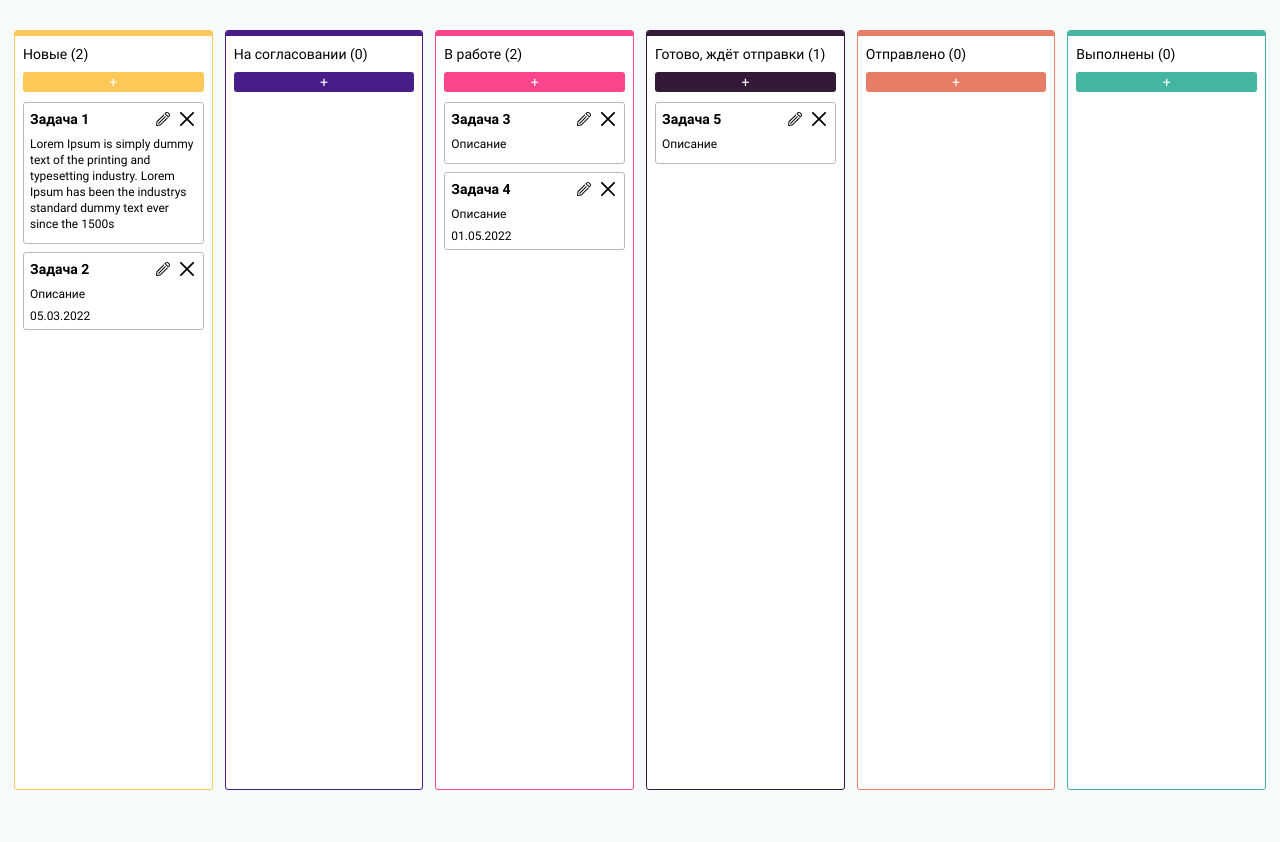
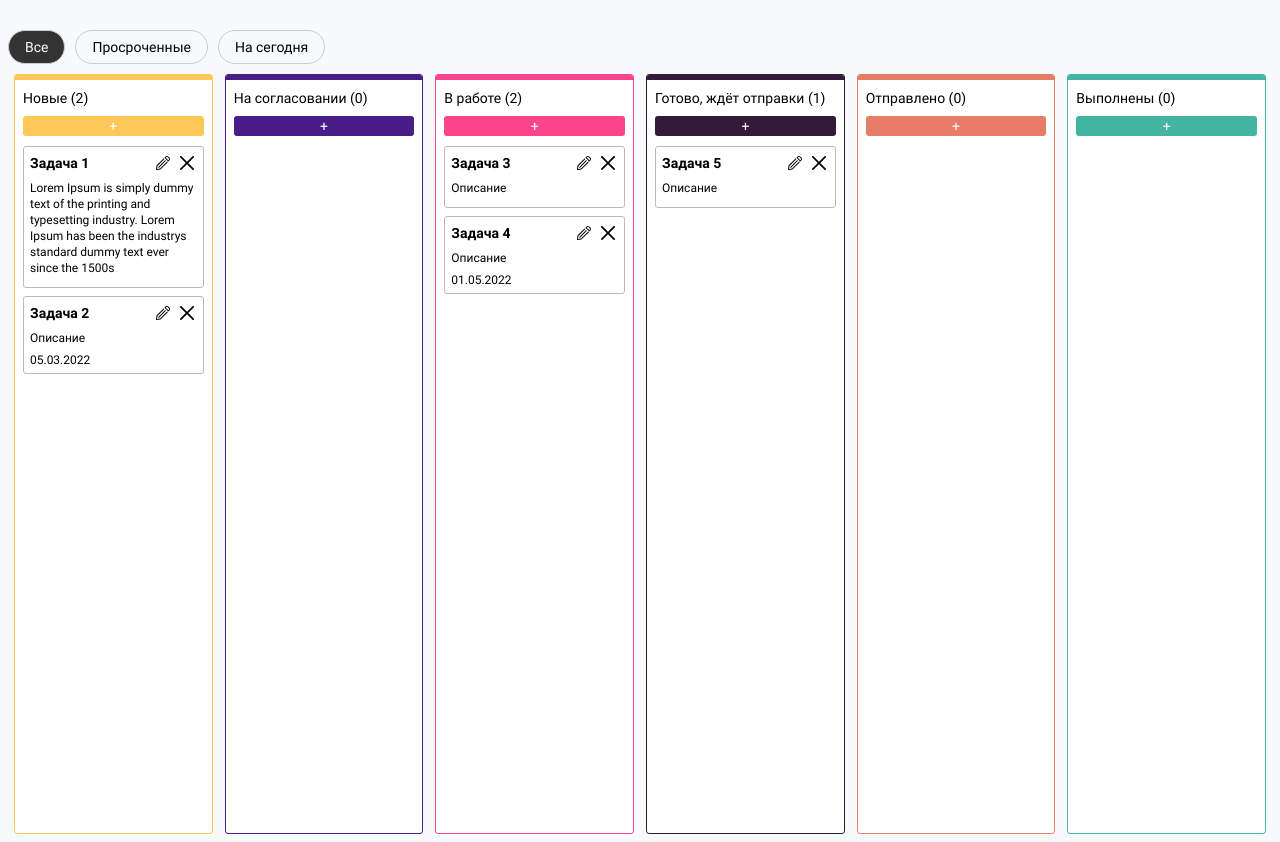
Before and after one commit to rom4es/kanban, a React (Create React App) app: page / in a window 1280 px wide. Before the commit the page ends 800 px from the top, so only its background shows below. Built offline with nearby package versions, Linux system fonts and the light colour scheme.

Commit message:
Added filter

```diff
--- a/src/components/cardForm/index.tsx
+++ b/src/components/cardForm/index.tsx
@@ -3,7 +3,7 @@ import { useAppDispatch, useAppSelector } from '../../hooks';
 import './styles.scss';
 import 'react-datepicker/dist/react-datepicker.css';
 import DatePicker from 'react-datepicker';
-import { addCard } from '../../store/slices/kanban';
+import { addCard, editCard } from '../../store/slices/kanban';
 import { ICard } from '../../store/slices/kanban/types';
 import TextareaAutosize from 'react-textarea-autosize';
 
@@ -23,6 +23,18 @@ const CardForm: React.FC<CardFormProps> = ({ onClose, initialStatus = null, card
   const [status, setStatus] = useState<number>(initialStatus ? initialStatus : statuses[0].id);
 
   const onSave = () => {
+    if (card) {
+      dispatch(
+        editCard({
+          card: {
+            id: card.id,
+            name,
+            description,
+            due: dueDate ? dueDate.toISOString() : null,
+          }
+        })
+      );
+    } else {
       dispatch(
         addCard({
           card: {
@@ -33,6 +45,7 @@ const CardForm: React.FC<CardFormProps> = ({ onClose, initialStatus = null, card
           statusId: status,
         })
       );
+    }
     onClose();
   };
 
@@ -63,6 +76,7 @@ const CardForm: React.FC<CardFormProps> = ({ onClose, initialStatus = null, card
             onChange={(date: Date) => setDueDate(date)}
             dateFormat="dd.MM.yyyy"
             calendarStartDay={1}
+            minDate={new Date()}
           />
         </div>
         <div className="b-select">
--- /dev/null
+++ b/src/components/dueFilter/index.tsx
@@ -0,0 +1,54 @@
+import React, { useState } from 'react';
+import { useAppDispatch, useAppSelector } from '../../hooks';
+import { changeFilter } from '../../store/slices/kanban';
+import { DueFilterType } from '../../store/slices/kanban/types';
+import './styles.scss';
+
+interface DueFilterProps {}
+
+const DueFilter: React.FC<DueFilterProps> = () => {
+  const { dueFilter } = useAppSelector((state) => state.kanban);
+  const dispatch = useAppDispatch();
+
+  const filters = [
+    {
+      name: 'Все',
+      value: DueFilterType.All,
+    },
+    {
+      name: 'Просроченные',
+      value: DueFilterType.Overdue,
+    },
+    {
+      name: 'На сегодня',
+      value: DueFilterType.Today,
+    },
+  ];
+
+  const onChangeFilter = (e: React.ChangeEvent<HTMLInputElement>) => {
+    dispatch(
+      changeFilter({
+        newValue: e.target.value as DueFilterType,
+      })
+    );
+  };
+
+  return (
+    <div className="b-filter">
+      {filters.map((filter) => (
+        <div className="b-filter-item" key={filter.value}>
+          <input
+            type="radio"
+            value={filter.value}
+            checked={dueFilter === filter.value}
+            onChange={onChangeFilter}
+            id={`filter-${filter.value}`}
+          />
+          <label htmlFor={`filter-${filter.value}`}>{filter.name}</label>
+        </div>
+      ))}
+    </div>
+  );
+};
+
+export default DueFilter;
--- /dev/null
+++ b/src/components/dueFilter/styles.scss
@@ -0,0 +1,25 @@
+.b-filter {
+  margin-bottom: 10px;
+  .b-filter-item {
+    position: relative;
+    display: inline-block;
+    margin-right: 10px;
+    input {
+      position: absolute;
+      opacity: 0;
+      visibility: hidden;
+      &:checked + label{
+        background-color: #333;
+        color: #FFF;
+        border-color: 1px solid #333;
+      }
+    }
+    label {
+      display: inline-block;
+      padding: 6px 16px;
+      border: 1px solid #ccc;
+      border-radius: 100px;
+      cursor: pointer;
+    }
+  }
+}
--- a/src/components/kanban/card/index.tsx
+++ b/src/components/kanban/card/index.tsx
@@ -103,7 +103,7 @@ const KanbanCard: React.FC<KanbanCardProps> = ({ card, statusId }) => {
           </button>
         </div>
         <div className="b-kanban-card-name">{card.name}</div>
-        <div className="b-kanban-card-decsr">{card.description}</div>
+        <div className="b-kanban-card-descr">{card.description}</div>
         <div className="b-kanban-card-due">
           {card.due ? dayjs(card.due).format('DD.MM.YYYY') : ''}
         </div>
--- a/src/components/kanban/card/styles.scss
+++ b/src/components/kanban/card/styles.scss
@@ -28,10 +28,12 @@ $card-line-height: 16px;
       font-weight: 700;
       margin-bottom: 6px;
     }
-    &-decsr {
+    &-descr {
       margin-bottom: 6px;
       font-size: $card-font-size;
       line-height: $card-line-height;
+      white-space: pre-wrap;
+      word-wrap: break-word;
     }
     &-due {
       font-size: $card-font-size;
@@ -47,7 +49,7 @@ $card-line-height: 16px;
     border-radius: 3px;
     height: 4px;
     background-color: #bababa;
-    &.before{
+    &.before {
       bottom: auto;
       top: -2px;
     }
@@ -56,13 +58,13 @@ $card-line-height: 16px;
 
 // Modals
 
-.b-modal-remove{
-  p{
+.b-modal-remove {
+  p {
     font-size: 16px;
     line-height: 24px;
     margin-bottom: 10px;
   }
-  &-controls .b-btn{
+  &-controls .b-btn {
     margin-right: 10px;
   }
 }
--- a/src/components/kanban/index.tsx
+++ b/src/components/kanban/index.tsx
@@ -2,6 +2,7 @@ import React, { useState } from 'react';
 import { DndProvider } from 'react-dnd';
 import { HTML5Backend } from 'react-dnd-html5-backend';
 import { useAppSelector } from '../../hooks';
+import DueFilter from '../dueFilter';
 import Modal from '../modal';
 import KanbanList from './list';
 import './styles.scss';
@@ -12,6 +13,8 @@ const Kanban: React.FC<KanbanProps> = () => {
   const { statuses } = useAppSelector((state) => state.kanban);
 
   return (
+    <div className="b-page">
+      <DueFilter></DueFilter>
       <DndProvider backend={HTML5Backend}>
         <div className="b-kanban">
           {statuses.map((item) => (
@@ -19,6 +22,7 @@ const Kanban: React.FC<KanbanProps> = () => {
           ))}
         </div>
       </DndProvider>
+    </div>
   );
 };
 
--- a/src/components/kanban/list/index.tsx
+++ b/src/components/kanban/list/index.tsx
@@ -1,18 +1,24 @@
-import React from 'react';
+import dayjs from 'dayjs';
+import React, { useMemo } from 'react';
 import { useDrop } from 'react-dnd';
-import { useAppDispatch } from '../../../hooks';
+import { useAppDispatch, useAppSelector } from '../../../hooks';
 import { moveCard, showModal } from '../../../store/slices/kanban';
-import { IStatus, ModalType } from '../../../store/slices/kanban/types';
+import { DueFilterType, IStatus, ModalType } from '../../../store/slices/kanban/types';
 import KanbanCard from '../card';
 import { ICardDnd } from '../types';
 import './styles.scss';
+import isToday from 'dayjs/plugin/isToday';
+
+dayjs.extend(isToday);
 
 interface KanbanPropsProps {
   status: IStatus;
 }
 
 const KanbanList: React.FC<KanbanPropsProps> = ({ status }) => {
+  const { dueFilter } = useAppSelector((state) => state.kanban);
   const dispatch = useAppDispatch();
+
   const [{ isOver }, drop] = useDrop(() => ({
     accept: 'card',
     drop: (item: ICardDnd, monitor) => {
@@ -25,14 +31,27 @@ const KanbanList: React.FC<KanbanPropsProps> = ({ status }) => {
     }),
   }));
 
+  const items = status.items.filter((card) => {
+    switch (dueFilter) {
+      case DueFilterType.All:
+        return true;
+      case DueFilterType.Overdue:
+        if (!card.due) return false;
+        return dayjs(card.due).unix() < dayjs().startOf('day').unix();
+      case DueFilterType.Today:
+        if (!card.due) return false;
+        return dayjs(card.due).isToday();
+    }
+  });
+
   return (
     <div
       className="b-kanban-list"
       ref={drop}
-      style={{ backgroundColor: isOver ? '#f5e1cf' : '', borderColor: status.color }}
+      style={{ backgroundColor: isOver ? '#f6f6f6' : '', borderColor: status.color }}
     >
       <div className="b-kanban-list-header" style={{ borderColor: status.color }}>
-        {status.name} ({status.items.length})
+        {status.name} ({items.length})
       </div>
       <div
         className="b-kanban-list-add"
@@ -42,7 +61,7 @@ const KanbanList: React.FC<KanbanPropsProps> = ({ status }) => {
         +
       </div>
       <div className="b-kanban-list-items">
-        {status.items.map((card) => (
+        {items.map((card) => (
           <KanbanCard card={card} statusId={status.id} key={card.id}></KanbanCard>
         ))}
       </div>
--- a/src/components/kanban/styles.scss
+++ b/src/components/kanban/styles.scss
@@ -1,8 +1,12 @@
+.b-page {
+  width: 100%;
+  max-width: 1400px;
+  margin: 30px auto 0 auto;
+}
+
 .b-kanban {
   display: flex;
   justify-content: space-between;
   width: 100%;
   height: calc(100vh - 40px);
-  max-width: 1400px;
-  margin: 30px auto 0 auto;
 }
--- a/src/store/slices/kanban/index.ts
+++ b/src/store/slices/kanban/index.ts
@@ -1,10 +1,11 @@
 import { createSlice, PayloadAction } from '@reduxjs/toolkit';
 import { data } from './mocks';
-import { ICard, ICardData, IStatus, KanbanState, ModalType } from './types';
+import { DueFilterType, ICard, ICardData, IStatus, KanbanState, ModalType } from './types';
 import { v4 as uuidv4 } from 'uuid';
 
 const initialState: KanbanState = {
   statuses: data,
+  dueFilter: DueFilterType.All,
   activeModal: {
     type: null,
     props: {
@@ -98,10 +99,23 @@ export const counterSlice = createSlice({
         status.items.push(card);
       }
     },
+    editCard(state, action: PayloadAction<{ card: ICard }>) {
+      state.statuses.forEach((status, statusIndex) =>
+        status.items.forEach((item, itemIndex) => {
+          if (item.id === action.payload.card.id) {
+            state.statuses[statusIndex].items[itemIndex] = action.payload.card;
+          }
+        })
+      );
+    },
+    changeFilter(state, action: PayloadAction<{ newValue: DueFilterType }>) {
+      state.dueFilter = action.payload.newValue;
+    },
   },
   extraReducers: (builder) => {},
 });
 
-export const { moveCard, showModal, closeModal, removeCard, addCard } = counterSlice.actions;
+export const { moveCard, showModal, closeModal, removeCard, addCard, editCard, changeFilter } =
+  counterSlice.actions;
 
 export default counterSlice.reducer;
--- a/src/store/slices/kanban/types/index.ts
+++ b/src/store/slices/kanban/types/index.ts
@@ -3,8 +3,15 @@ export enum ModalType {
   Creation = 'creation',
 }
 
+export enum DueFilterType {
+  All = 'all',
+  Overdue = 'overdue',
+  Today = 'today'
+}
+
 export interface KanbanState {
   statuses: IStatus[];
+  dueFilter: DueFilterType;
   activeModal: {
     type: ModalType | null;
     props: {
```
Lines whose indentation alone changed are shown as unchanged.
